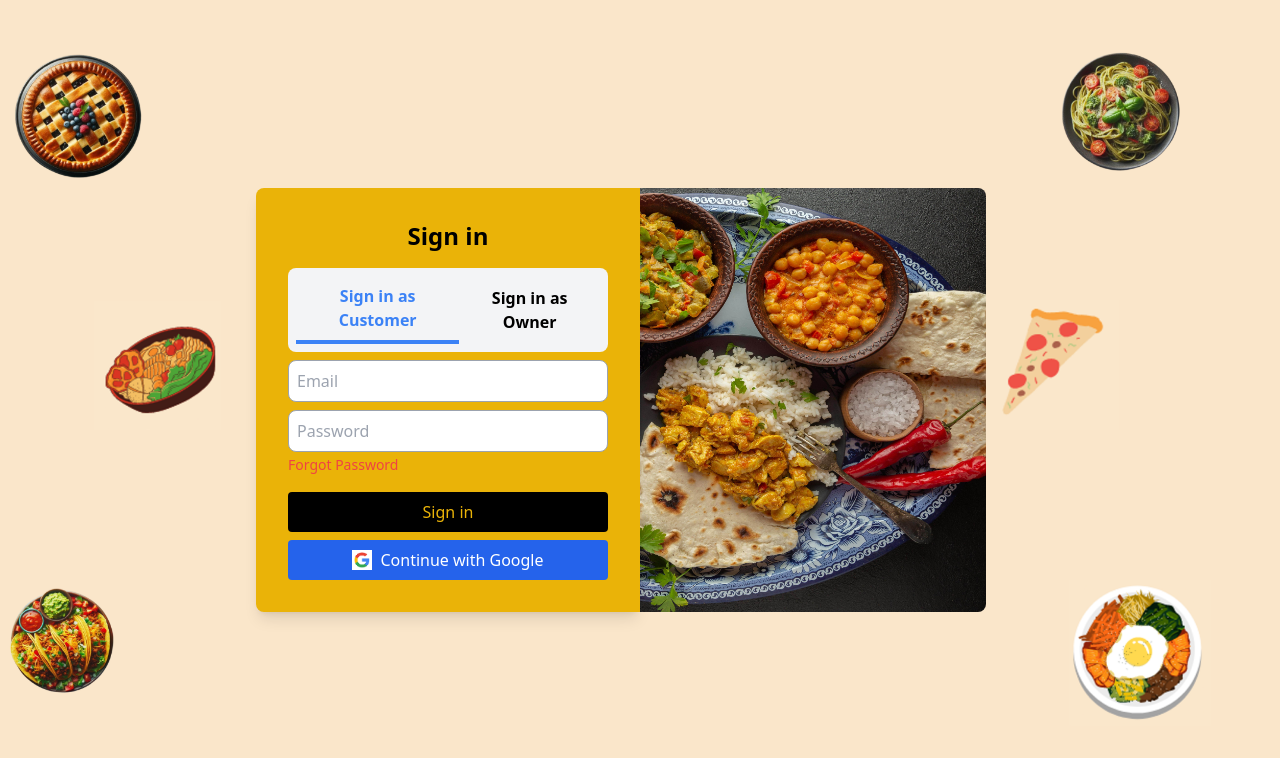
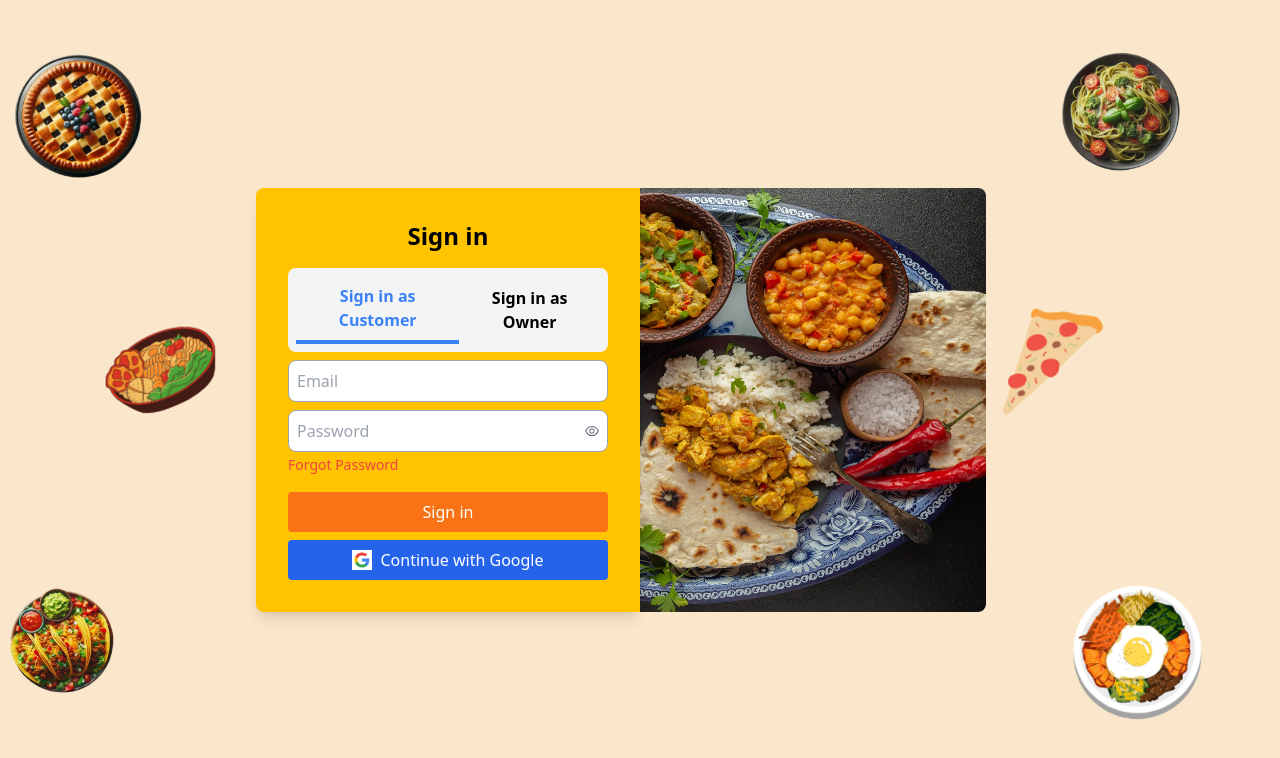
Before and after one commit to SoniKushal/HCI_project, a React (Vite) app in the folder Frontend/: page /login in a window 1280 px wide. Shown: the top 758 px of the page. Built offline with nearby package versions, Linux system fonts and the light colour scheme.

Commit message:
Login updated

```diff
--- a/Frontend/src/pages/LoginPage.jsx
+++ b/Frontend/src/pages/LoginPage.jsx
@@ -1,6 +1,7 @@
 import React, { useState } from 'react';
 import googleLogo from '/src/assets/google.png';
 import pizzaImage from '/src/assets/indian.jpg'; // Side image import
+import { AiOutlineEye, AiOutlineEyeInvisible } from 'react-icons/ai';
 
 const SigninForm = () => {
   const [formData, setFormData] = useState({
@@ -8,6 +9,7 @@ const SigninForm = () => {
     password: '',
   });
   const [signintype, setsignintype] = useState('customer');
+  const [showPassword, setShowPassword] = useState(false);
 
   const handleChange = (e) => {
     const { name, value, type, checked } = e.target;
@@ -15,6 +17,10 @@ const SigninForm = () => {
       ...formData,
       [name]: type === 'checkbox' ? checked : value,
     });
+  };
+
+  const togglePasswordVisibility = () => {
+    setShowPassword((prevState) => !prevState);
   };
 
   const handleSubmit = (e) => {
@@ -28,20 +34,20 @@ const SigninForm = () => {
 
   return (
     <div className="flex items-center justify-center h-screen bg-cover bg-center" style={{ backgroundImage: `url('/src/assets/Untitled.png')` }}>
-      <div className="bg-yellow-500 p-8 rounded-lg rounded-tr-none rounded-br-none shadow-lg w-96 opacity-950 relative ml-[15%]">
+      <div className="p-8 rounded-lg rounded-tr-none rounded-br-none shadow-lg w-96 opacity-950 relative ml-[15%]" style={{ backgroundColor: '#FFC300' }}>
         <h2 className="text-black text-2xl font-bold text-center mb-4">Sign in</h2>
 
         {/* Sign in Type Selection Bar */}
         <div className="flex overflow-x-auto bg-gray-100 p-2 mb-2 rounded-lg">
           <button
             onClick={() => handlesigninTypeChange('customer')}
-            className={`flex-grow p-2 font-bold text-center ${signintype === 'customer' ? 'text-blue-500 border-b-4 border-blue-500' : ''}`}
+            className={`flex-grow p-2 font-bold text-center cursor-pointer ${signintype === 'customer' ? 'text-blue-500 border-b-4 border-blue-500' : ''}`}
           >
             Sign in as Customer
           </button>
           <button
             onClick={() => handlesigninTypeChange('owner')}
-            className={`flex-grow p-2 font-bold text-center ${signintype === 'owner' ? 'text-blue-500 border-b-4 border-blue-500' : ''}`}
+            className={`flex-grow p-2 font-bold text-center cursor-pointer ${signintype === 'owner' ? 'text-blue-500 border-b-4 border-blue-500' : ''}`}
           >
             Sign in as Owner
           </button>
@@ -49,26 +55,36 @@ const SigninForm = () => {
 
         <form onSubmit={handleSubmit} className="space-y-2">
       {['email', 'password'].map((field) => (
+        <div key={field} className="relative w-full">
           <input
-              key={field}
-              type={field.includes('password') ? 'password' : 'email'}
+            type={field === 'password' && showPassword ? 'text' : field}
             name={field}
-              placeholder={field.replace(/([A-Z])/g, ' $1').replace(/^./, str => str.toUpperCase())}
+            placeholder={field.replace(/([A-Z])/g, ' $1').replace(/^./, (str) => str.toUpperCase())}
             value={formData[field]}
             onChange={handleChange}
             className="w-full p-2 border border-gray-400 rounded-lg"
             required
           />
+          {field === 'password' && (
+            <button
+              type="button"
+              onClick={togglePasswordVisibility}
+              className="absolute inset-y-0 right-2 flex items-center text-gray-500"
+            >
+              {showPassword ? <AiOutlineEyeInvisible /> : <AiOutlineEye />}
+            </button>
+          )}
+        </div>
       ))}
     </form>
 
         <div className="text-left mb-4">
-          <a href="/forgot_password" className="text-red-500 text-sm hover:underline cursor-pointer">Forgot Password</a>
+          <a href="/forgotpassword" className="text-red-500 text-sm hover:underline cursor-pointer">Forgot Password</a>
         </div>
 
         {/* Google Sign In Button */}
         <div className="text-center mt-4 space-y-2">
-          <button className="w-full bg-black text-yellow-500 py-2 rounded hover:bg-gray-800">Sign in</button>
+          <button className="w-full bg-orange-500 hover:bg-orange-600  text-white py-2 rounded">Sign in</button>
           <button className="flex items-center justify-center w-full bg-blue-600 text-white py-2 rounded hover:bg-blue-700">
             <img src={googleLogo} alt="Google Logo" className="w-5 h-auto mr-2" />
             <span>Continue with Google</span>
```
Lines whose indentation alone changed are shown as unchanged.
